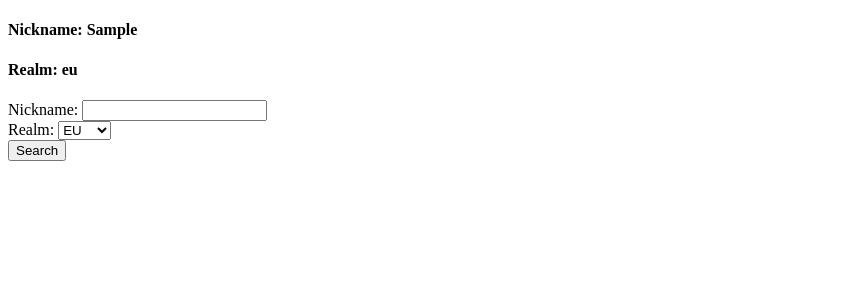
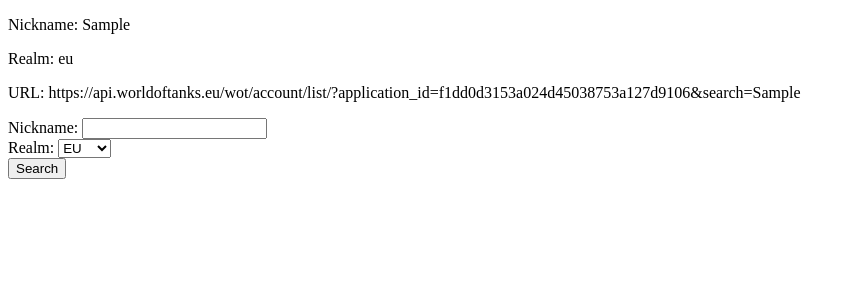
Before and after one commit to AndrewBerg98/4th-year-project, a React (Create React App) app in the folder my-app/: page / in a window 1280 px wide. Both pictures are taken after typing "Sample" into the empty fields and a click on the button "Search". Shown: the top 300 px of the page, without its empty margins (0-855 px from the left). Built offline with nearby package versions, Linux system fonts and the light colour scheme; no server answers.

Commit message:
API Request Successfully Working
The API not requests the nickname, status, and id of the player's account properly. Lets hope I don't get banned for putting too many requests due to a loop or something.

```diff
--- /dev/null
+++ b/my-app/src/APIRequest.js
@@ -0,0 +1,28 @@
+import React, { useEffect, useState } from "react";
+import axios from "axios";
+
+function APIRequest({nickname, url}) {
+    const [data, setData] = useState(null)
+
+    useEffect(() => {
+        // eslint-disable-next-line
+        if (nickname != undefined) {
+            axios.get(url).then(response => {
+                setData(response.data)
+            })
+        }
+    // eslint-disable-next-line
+    }, [nickname]); // [] prevents looping: https://stackoverflow.com/questions/67750003/useeffect-infinite-loop-with-axios
+
+    if (data != null) {
+        return (
+            <div>
+                <p>Status: {data.status}</p>
+                <p>Nickname: {data.data[0].nickname}</p>
+                <p>Account ID: {data.data[0].account_id}</p>
+            </div>
+        )
+    }
+}
+
+export default APIRequest;
--- a/my-app/src/App.js
+++ b/my-app/src/App.js
@@ -1,18 +1,23 @@
 import React, { useState, useRef } from "react";
 import Process from "./Process";
+import APIRequest from "./APIRequest";
+
 
 function App() {
-    const [nickname, setNickname] = useState([])
+    const [nickname, setNickname] = useState()
     const nicknameRef = useRef()
 
-    const [realm, setRealm] = useState([])
+    const [realm, setRealm] = useState()
     const realmRef = useRef()
+
+    const url = "https://api.worldoftanks." + realm + "/wot/account/list/?application_id=f1dd0d3153a024d45038753a127d9106&search=" + nickname
 
     function handleSetNickname() {
         const nickname = nicknameRef.current.value
         const realm = realmRef.current.value
 
-        if (nickname !== null || nickname !== "") {
+        // eslint-disable-next-line
+        if (nicknameRef.current.value != "") {
             setNickname(nickname)
             setRealm(realm)
             console.clear()
@@ -26,6 +31,7 @@
     return (
         <>
             <Process nickname={nickname} realm={realm} />
+            <APIRequest nickname={nickname} url={url} />
 
             <label>Nickname: </label>
             <input type="text" ref={nicknameRef}></input><br/>
--- a/my-app/src/Process.js
+++ b/my-app/src/Process.js
@@ -1,12 +1,22 @@
 import React from "react";
 
-function Process({nickname, realm}) {
-    return (
-        <div>
-            <h4>Nickname: {nickname}</h4>
-            <h4>Realm: {realm}</h4>
-        </div>
-    )
+function Process({ nickname, realm }) {
+    // eslint-disable-next-line
+    if (nickname == "") {
+        return null
+    }
+    const url = "https://api.worldoftanks." + realm + "/wot/account/list/?application_id=f1dd0d3153a024d45038753a127d9106&search=" + nickname;
+
+    // eslint-disable-next-line
+    if (nickname != undefined || nickname != null) {
+        return (
+            <div>
+                <p>Nickname: {nickname}</p>
+                <p>Realm: {realm}</p>
+                <p>URL: {url}</p>
+            </div>
+        )
+    }
 }
 
 export default Process;
```
